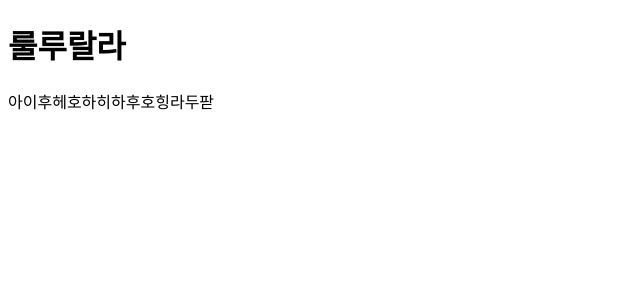
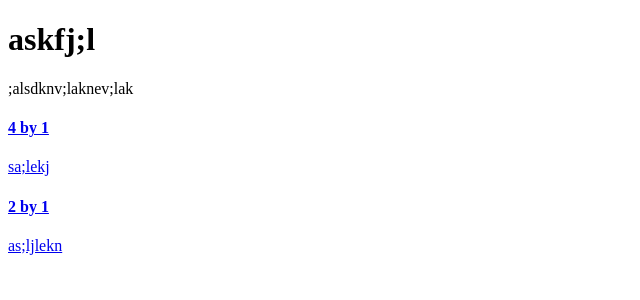
Before and after one commit to hyunju38/bnb-review, a React (Create React App) app in the folder clients/: page / in a window 1280 px wide. Shown: the top 300 px of the page, without its empty margins (0-640 px from the left). Built offline with nearby package versions, Linux system fonts and the light colour scheme.

Commit message:
I added ReviewList component

```diff
--- a/clients/src/components/ProductInfo.js
+++ b/clients/src/components/ProductInfo.js
@@ -3,12 +3,12 @@ import React from 'react';
 const DISPLAY_NAME = 'PRODUCT_INFO';
 
 const ProductInfo = ({
-    selectedProduct
+    name, desc
 }) => {
     return(
-        <div>
-            <h1>{selectedProduct.name}</h1>
-            <p>{selectedProduct.desc}</p>
+        <div className="product-info">
+            <h1>{name}</h1>
+            <p>{desc}</p>
         </div>
     );
 };
--- /dev/null
+++ b/clients/src/components/ReviewList.js
@@ -0,0 +1,33 @@
+import React from 'react';
+
+const DISPLAY_NAME = 'DISPLAY_NAME';
+
+const ReviewList = ({
+    reviews
+}) => {
+    return(
+        <div className="review-list list-group">
+            {
+                reviews.map((review) => {
+                    return(
+                        <a className="list-group-item"
+                            href="#"
+                            key={review._id}
+                        >
+                            <h4 className="list-group-item-heading">
+                                {`${review.score} by ${review.user_id}`}
+                            </h4>
+                            <p className="list-group-item-text">
+                                {review.comment}
+                            </p>
+                        </a>
+                    );
+                })
+            }
+        </div>
+    );
+};
+
+ReviewList.displayName = DISPLAY_NAME;
+
+export default ReviewList;
--- a/clients/src/index.js
+++ b/clients/src/index.js
@@ -2,16 +2,32 @@ import React from 'react';
 import ReactDOM from 'react-dom';
 
 import ProductInfo from './components/ProductInfo';
-import './main.scss';
+import ReviewList from './components/ReviewList';
 
-const props = {
-    selectedProduct: {
-        name: '룰루랄라',
-        desc: '아이후헤호하히하후호힝라두팓'
-    }
+const selectedProduct = {
+    _id: 1,
+    name: 'askfj;l',
+    desc: ';alsdknv;laknev;lak',
+    reviews: [
+        {
+            _id: 1,
+            comment: 'sa;lekj',
+            score: 4,
+            user_id: 1
+        },
+        {
+            _id: 2,
+            comment: 'as;ljlekn',
+            score: 2,
+            user_id: 1
+        }
+    ]
 };
 
 ReactDOM.render(
-    <ProductInfo {...props} />,
+    <div>
+        <ProductInfo {...selectedProduct} />
+        <ReviewList reviews={selectedProduct.reviews} />
+    </div>,
     document.getElementById('root')
 );
```
Also changed, not shown: 1 other file (tests, documents, lock files or other folders).
